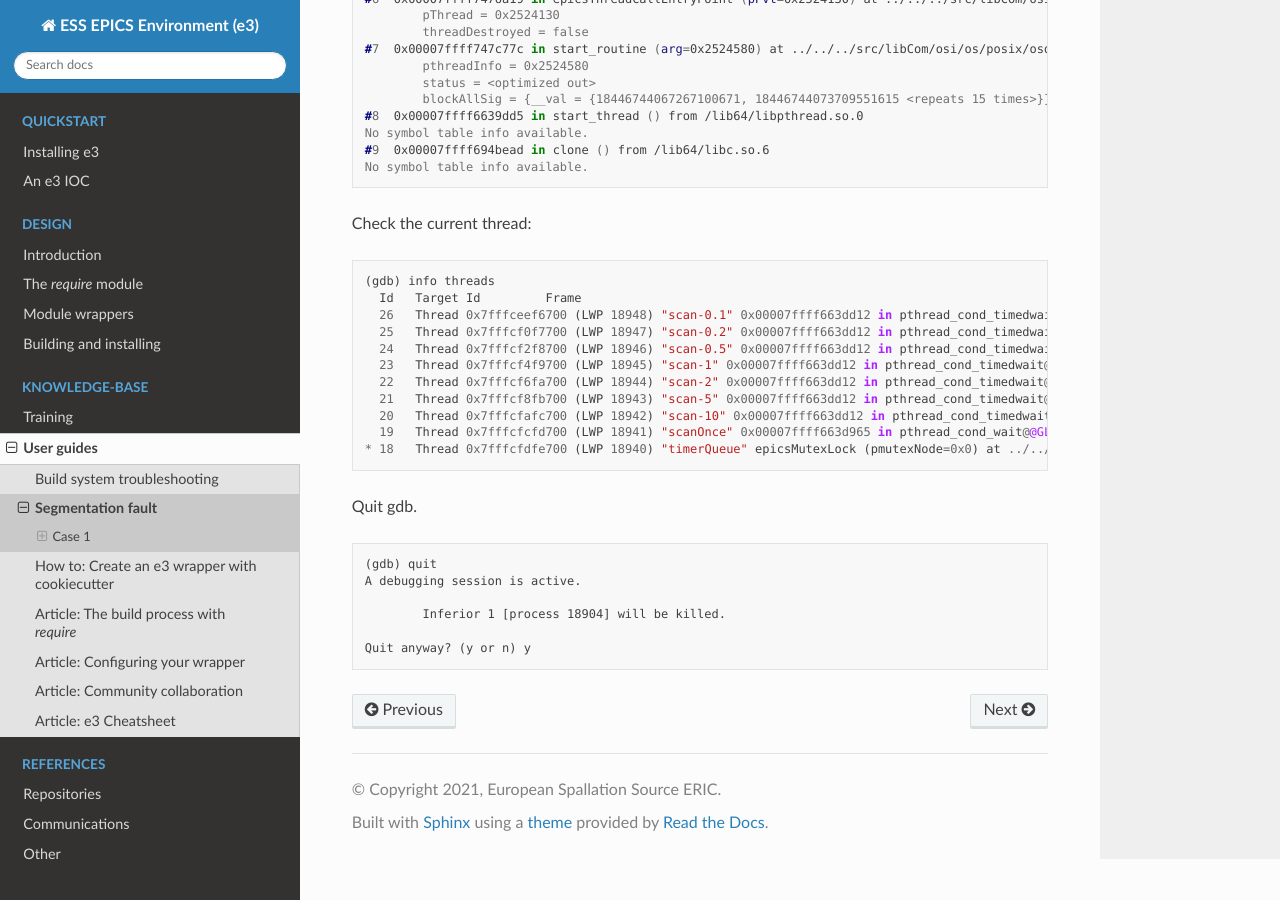
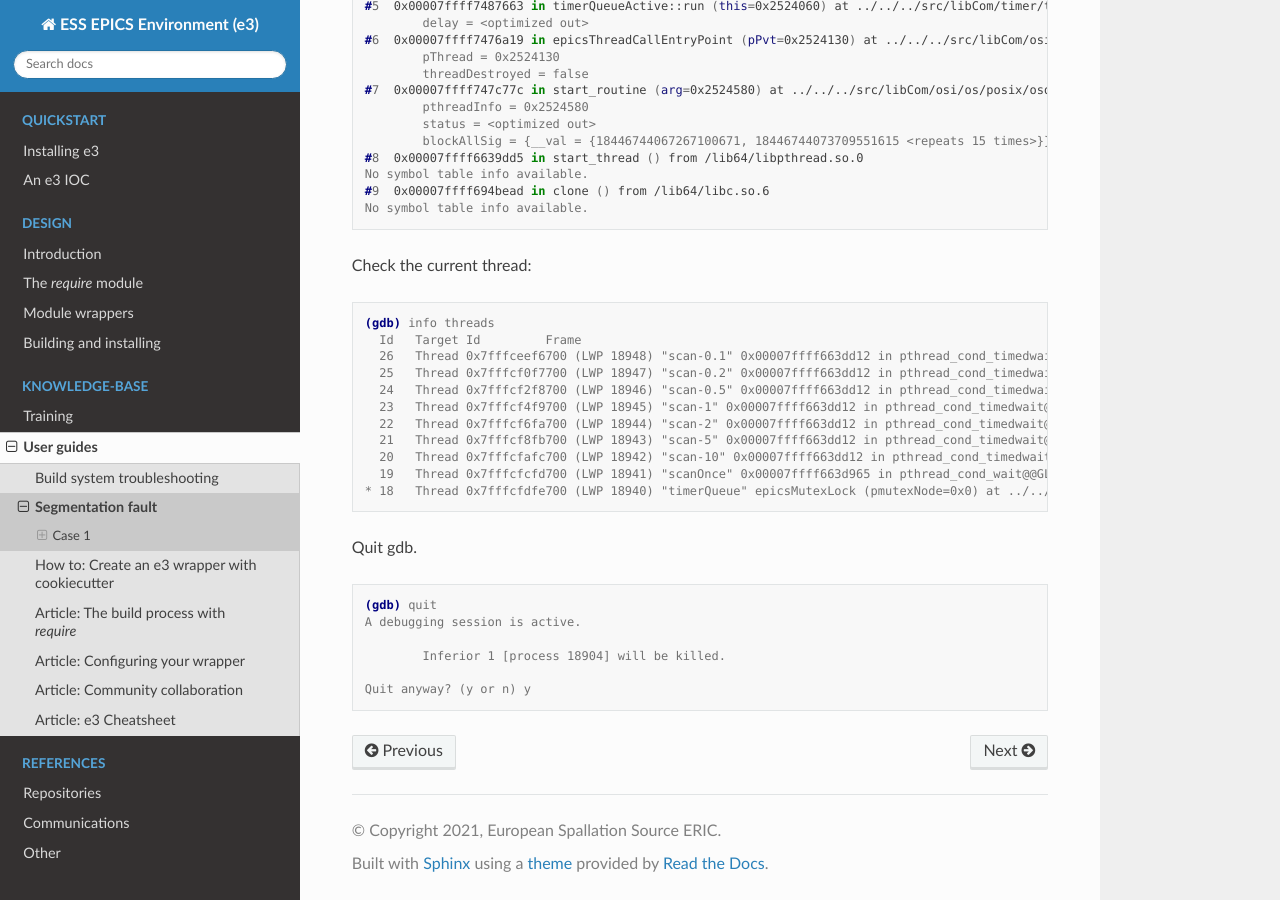
Before and after one commit to ttkorhonen/e3pages, a Sphinx documentation site: the page built from docs/kb/guide/articles/2_segfault.md, in a window 1280 px wide and 900 px high, scrolled down 1569 px. Built offline with Sphinx 7.4.7 and the Read the Docs theme 2.0.0, drawn with Linux system fonts in a browser that asks for light colours.

Commit message:
Move note block to correct syntax, add console hint to all other blocks

````diff
--- a/docs/kb/guide/articles/2_segfault.md
+++ b/docs/kb/guide/articles/2_segfault.md
@@ -26,10 +26,10 @@
 prompt, meaning that you are now in the `gdb` environment, and can start to
 investigate the cause of the problem.
 
-```note
+:::{note}
 The following example shows a segmentation fault that occurred in an older
 version of EPICS base. Your exact output will be different to this.
-```
+:::
 
 ```console
 Program received signal SIGSEGV, Segmentation fault.
@@ -91,7 +91,7 @@
 
 Check the current thread:
 
-```
+```console
 (gdb) info threads
   Id   Target Id         Frame
   26   Thread 0x7fffceef6700 (LWP 18948) "scan-0.1" 0x00007ffff663dd12 in pthread_cond_timedwait@@GLIBC_2.3.2 () from /lib64/libpthread.so.0
@@ -107,7 +107,7 @@
 
 Quit gdb.
 
-```
+```console
 (gdb) quit
 A debugging session is active.
 
````
